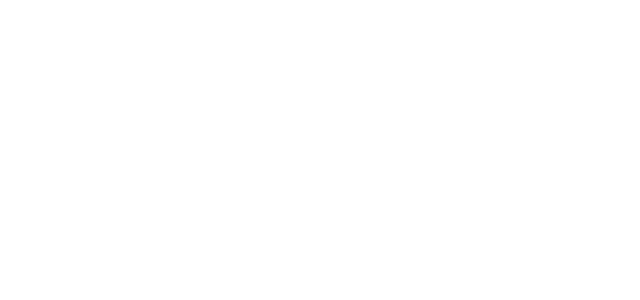
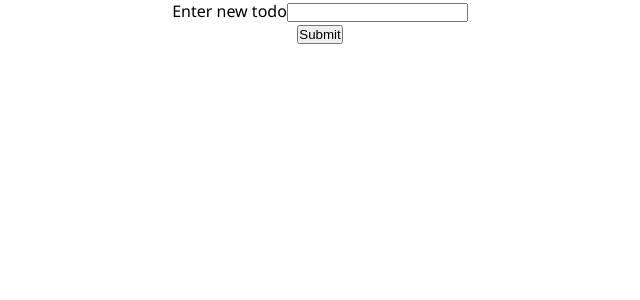
Before and after one commit to Elyzavetka/ToDo-Reminder-React, a React (Create React App) app: page / in a window 1280 px wide. Shown: the top 300 px of the page, without its empty margins (320-960 px from the left). Built offline with nearby package versions, Linux system fonts and the light colour scheme.

Commit message:
added TodoForm and dispaly it in the App component

```diff
--- a/src/App.js
+++ b/src/App.js
@@ -1,8 +1,10 @@
 import './App.css';
+import TodoForm from './components/Todos/TodoForm';
 
 function App() {
   return (
     <div className="App">
+      <TodoForm />
     </div>
   );
 }
--- a/src/components/Todos/TodoForm.js
+++ b/src/components/Todos/TodoForm.js
@@ -0,0 +1,12 @@
+const TodoForm = () => {
+    return (
+        <div>
+            <form>
+                <label>Enter new todo</label>
+                <input type="text"></input>
+            </form>
+            <button type="submit">Submit</button>
+        </div>
+    )
+}
+export default TodoForm;
```
